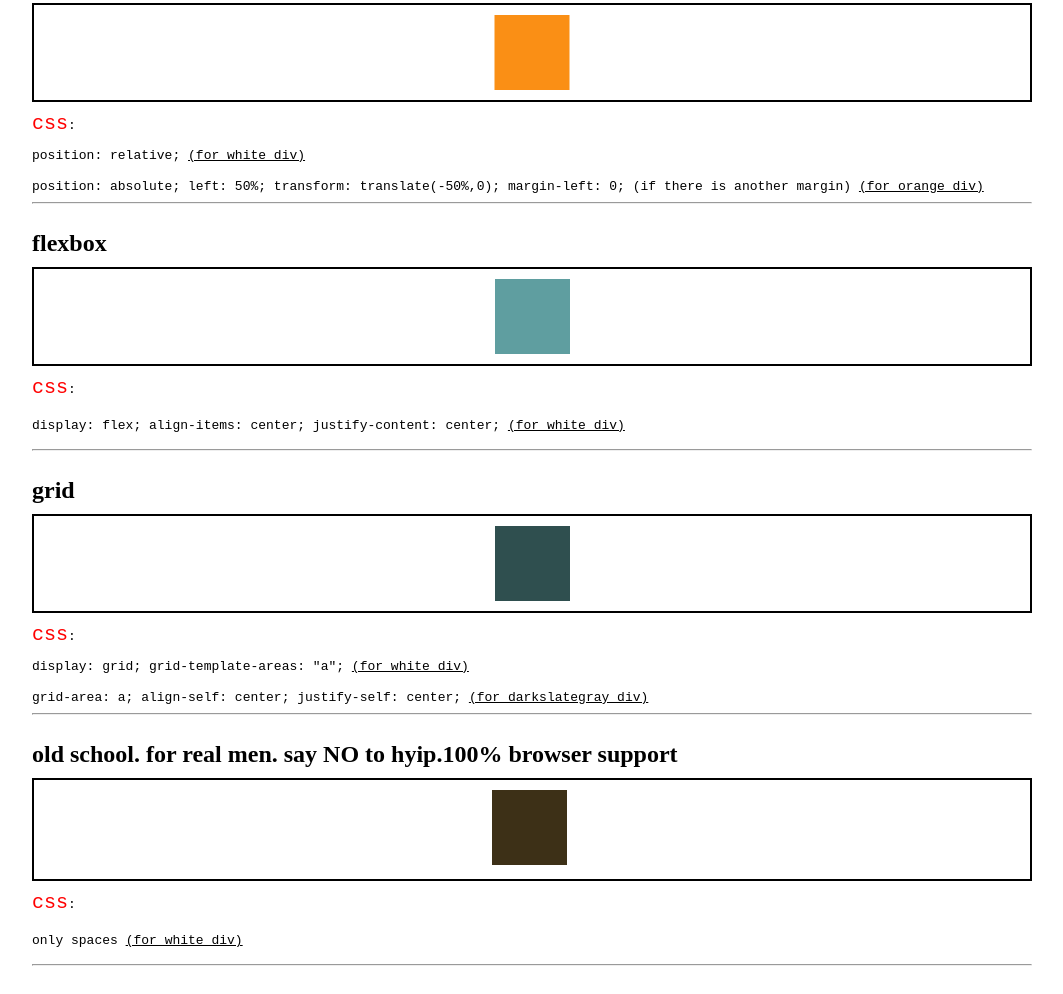
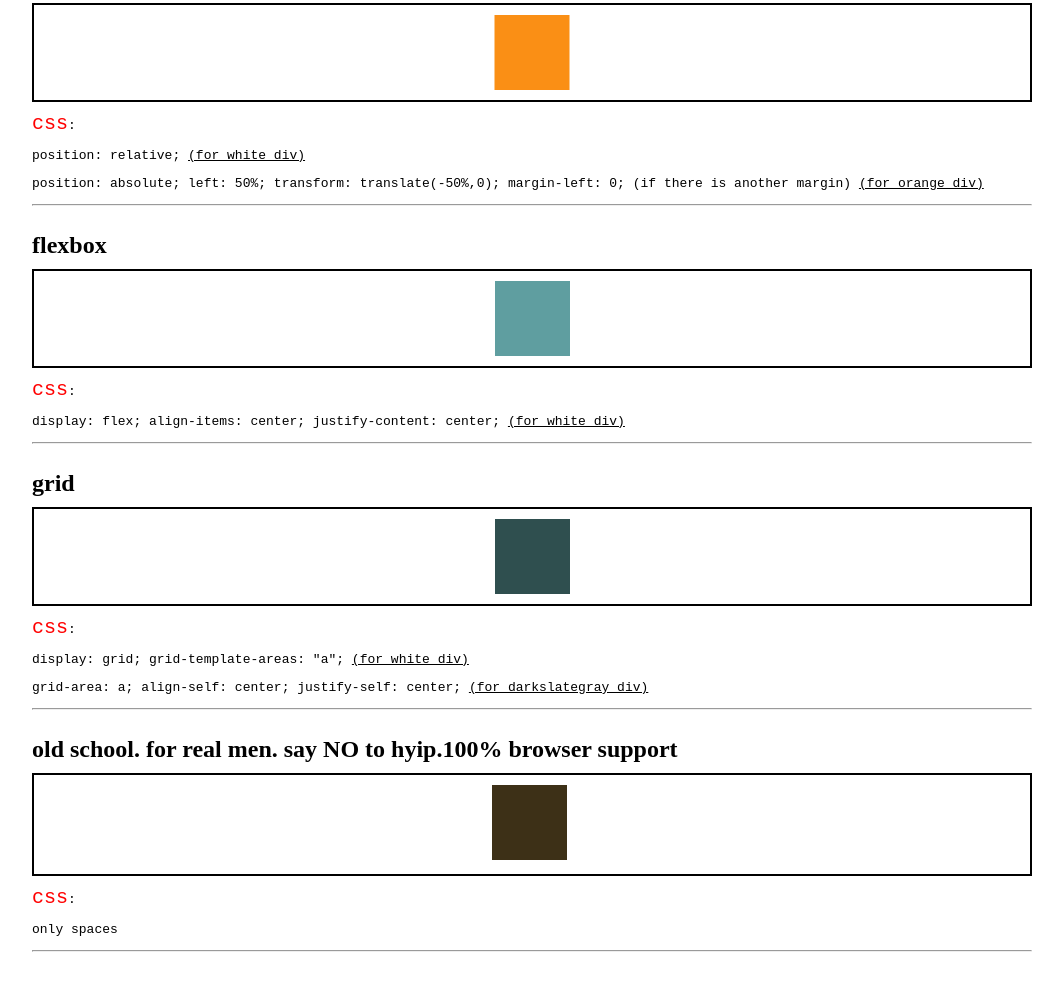
Before and after one commit to VeryStone69/the_block_in_the_center, a plain HTML site: page index.html in a window 1280 px wide. Shown: the part 936-1930 px from the top of the page, without its empty margins (108-1171 px from the left). Drawn offline with Linux system fonts and the light colour scheme.

Commit message:
fix tags, fix content

```diff
--- a/index.html
+++ b/index.html
@@ -49,12 +49,14 @@
         </div>
         <code>
             <span class="text_css">css</span>:
-            <p>position: relative; <span class="text_underline">(for white div)</span>
-            </p>position: absolute;
+            <p>position: relative; <span class="text_underline">(for white div)</span></p>
+            <p>
+                position: absolute;
                 left: 50%;
                 transform: translate(-50%,0);
                 margin-left: 0; (if there is another margin)
                 <span class="text_underline">(for orange div)</span>
+            </p>
         </code>
         <hr>
 
@@ -64,10 +66,12 @@
         </div>
         <code>
             <span class="text_css">css</span>:
-            <p>display: flex;
+            <p>
+                display: flex;
                 align-items: center;
                 justify-content: center;
                 <span class="text_underline">(for white div)</span>
+            </p>
         </code>
         <hr>
 
@@ -77,13 +81,17 @@
         </div>
         <code>
             <span class="text_css">css</span>:
-            <p>display: grid;
+            <p>
+                display: grid;
                 grid-template-areas: "a";
                 <span class="text_underline">(for white div)</span>
-            </p>grid-area: a;
+            </p>
+            <p>
+                grid-area: a;
                 align-self: center;
                 justify-self: center;
                 <span class="text_underline">(for darkslategray div)</span>
+            </p>
         </code>
         <hr>
 
@@ -149,8 +157,7 @@
         </div>
         <code>
             <span class="text_css">css</span>:
-            <p>only spaces
-                <span class="text_underline">(for white div)</span>
+            <p>only spaces</p>
         </code>
     <hr>
 
```
